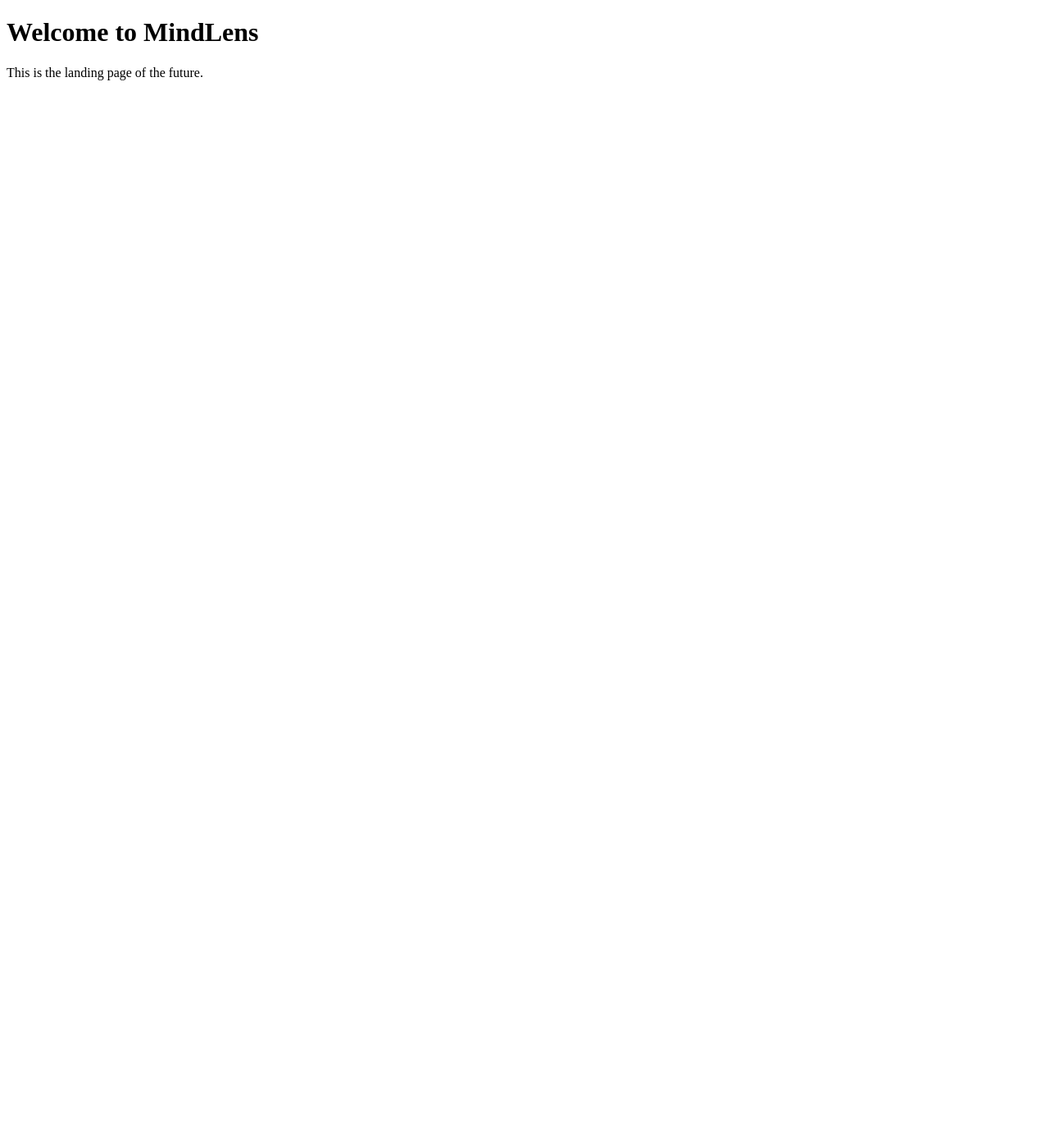
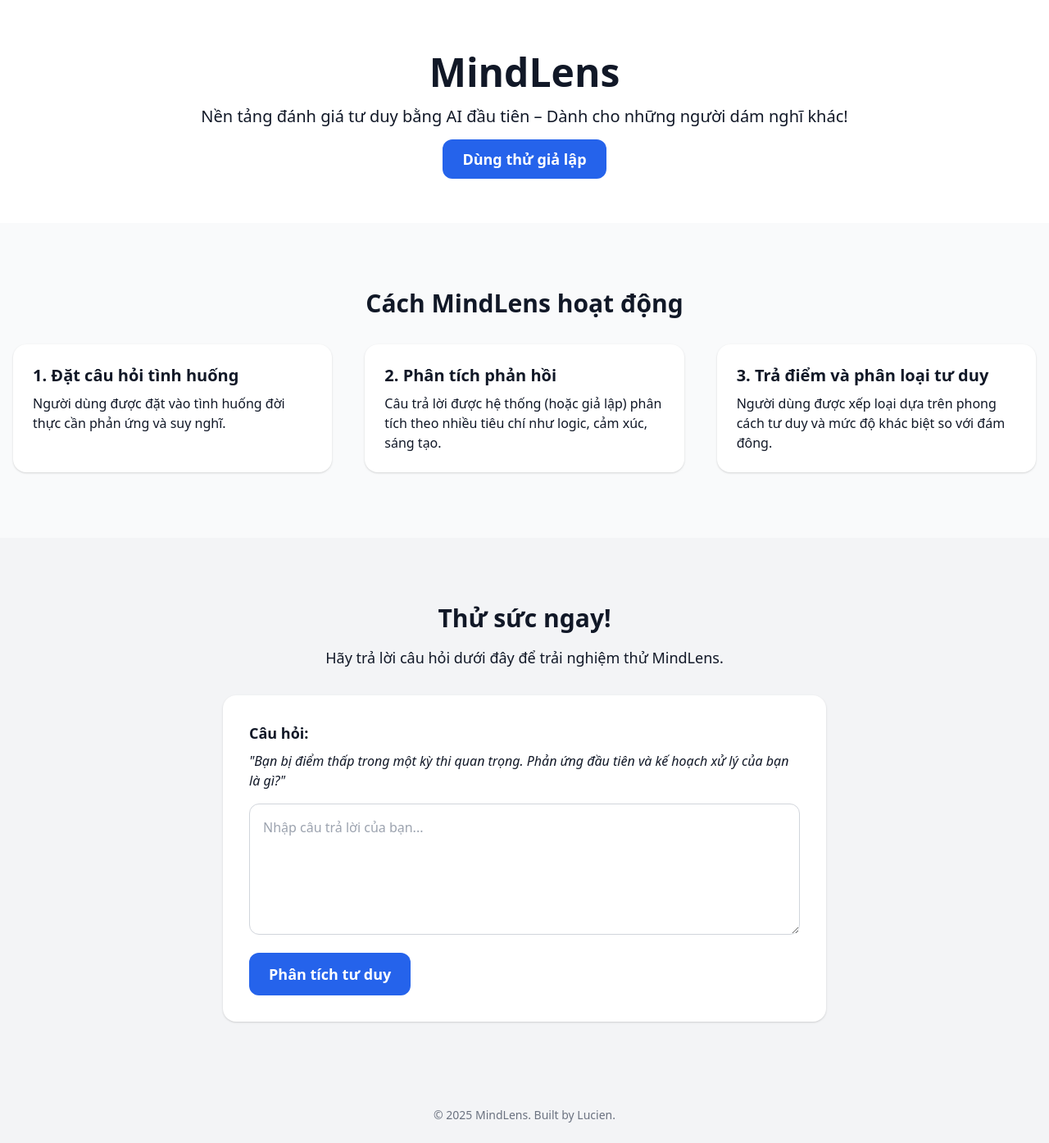
Before and after one commit to lucien128523/lucien128523.github.io, a plain HTML site: page index.html in a window 1280 px wide. Shown: the whole page at 82% size. Before the commit the page ends 800 px from the top, so only its background shows below. Drawn offline with nearby package versions, Linux system fonts and the light colour scheme.

Commit message:
Update index.html

```diff
--- a/index.html
+++ b/index.html
@@ -1,12 +1,84 @@
 <!DOCTYPE html>
 <html lang="en">
-<head>
-  <meta charset="UTF-8" />
-  <meta name="viewport" content="width=device-width, initial-scale=1.0" />
-  <title>MindLens Landing Page</title>
-</head>
-<body>
-  <h1>Welcome to MindLens</h1>
-  <p>This is the landing page of the future.</p>
-</body>
+  <head>
+    <meta charset="UTF-8" />
+    <meta name="viewport" content="width=device-width, initial-scale=1.0" />
+    <title>MindLens – Unlock Your Thinking</title>
+    <link href="https://cdn.jsdelivr.net/npm/tailwindcss@2.2.19/dist/tailwind.min.css" rel="stylesheet">
+  </head>
+  <body class="bg-gray-100 text-gray-900">
+    <!-- Hero Section -->
+    <section class="bg-white py-16 shadow-sm">
+      <div class="container mx-auto px-4 text-center">
+        <h1 class="text-5xl font-bold mb-4">MindLens</h1>
+        <p class="text-xl mb-6">Nền tảng đánh giá tư duy bằng AI đầu tiên – Dành cho những người dám nghĩ khác!</p>
+        <a href="#demo" class="bg-blue-600 hover:bg-blue-700 text-white py-3 px-6 rounded-xl text-lg font-semibold transition">Dùng thử giả lập</a>
+      </div>
+    </section>
+
+    <!-- How It Works -->
+    <section class="py-20 bg-gray-50">
+      <div class="container mx-auto px-4">
+        <h2 class="text-3xl font-bold mb-8 text-center">Cách MindLens hoạt động</h2>
+        <div class="grid md:grid-cols-3 gap-10">
+          <div class="bg-white p-6 rounded-2xl shadow">
+            <h3 class="text-xl font-bold mb-2">1. Đặt câu hỏi tình huống</h3>
+            <p>Người dùng được đặt vào tình huống đời thực cần phản ứng và suy nghĩ.</p>
+          </div>
+          <div class="bg-white p-6 rounded-2xl shadow">
+            <h3 class="text-xl font-bold mb-2">2. Phân tích phản hồi</h3>
+            <p>Câu trả lời được hệ thống (hoặc giả lập) phân tích theo nhiều tiêu chí như logic, cảm xúc, sáng tạo.</p>
+          </div>
+          <div class="bg-white p-6 rounded-2xl shadow">
+            <h3 class="text-xl font-bold mb-2">3. Trả điểm và phân loại tư duy</h3>
+            <p>Người dùng được xếp loại dựa trên phong cách tư duy và mức độ khác biệt so với đám đông.</p>
+          </div>
+        </div>
+      </div>
+    </section>
+
+    <!-- Demo Section -->
+    <section id="demo" class="py-20">
+      <div class="container mx-auto px-4 max-w-3xl">
+        <h2 class="text-3xl font-bold mb-4 text-center">Thử sức ngay!</h2>
+        <p class="text-center text-lg mb-8">Hãy trả lời câu hỏi dưới đây để trải nghiệm thử MindLens.</p>
+        <form class="bg-white p-8 rounded-2xl shadow" onsubmit="handleSubmit(event)">
+          <label class="block text-lg font-semibold mb-2">Câu hỏi:</label>
+          <p class="mb-4 italic">"Bạn bị điểm thấp trong một kỳ thi quan trọng. Phản ứng đầu tiên và kế hoạch xử lý của bạn là gì?"</p>
+          <textarea id="answer" class="w-full h-40 p-4 border border-gray-300 rounded-xl mb-4" placeholder="Nhập câu trả lời của bạn..."></textarea>
+          <button type="submit" class="bg-blue-600 hover:bg-blue-700 text-white py-3 px-6 rounded-xl text-lg font-semibold transition">Phân tích tư duy</button>
+        </form>
+        <div id="result" class="mt-8 hidden bg-green-100 text-green-800 p-6 rounded-xl shadow"></div>
+      </div>
+    </section>
+
+    <!-- Footer -->
+    <footer class="text-center py-6 text-sm text-gray-500">
+      © 2025 MindLens. Built by Lucien.
+    </footer>
+
+    <script>
+      function handleSubmit(e) {
+        e.preventDefault();
+        const answer = document.getElementById("answer").value.trim();
+        const result = document.getElementById("result");
+
+        if (!answer) {
+          result.classList.remove("hidden");
+          result.innerText = "Vui lòng nhập câu trả lời để hệ thống phân tích.";
+          result.classList.remove("bg-green-100");
+          result.classList.add("bg-red-100", "text-red-800");
+          return;
+        }
+
+        // Fake analysis (giả lập)
+        result.classList.remove("hidden", "bg-red-100", "text-red-800");
+        result.classList.add("bg-green-100", "text-green-800");
+        result.innerHTML = `✅ <strong>Phân tích sơ bộ:</strong><br>
+          • Phản ứng của bạn thể hiện EQ cao và khả năng tự nhìn nhận lỗi lầm.<br>
+          • Lập kế hoạch cải thiện điểm số cho thấy tư duy logic và định hướng phát triển cá nhân.<br>
+          • Điểm tạm tính: <strong>8.3/10</strong> (Tư duy phát triển, hướng nội, tự chủ tốt)`;
+      }
+    </script>
+  </body>
 </html>
```
